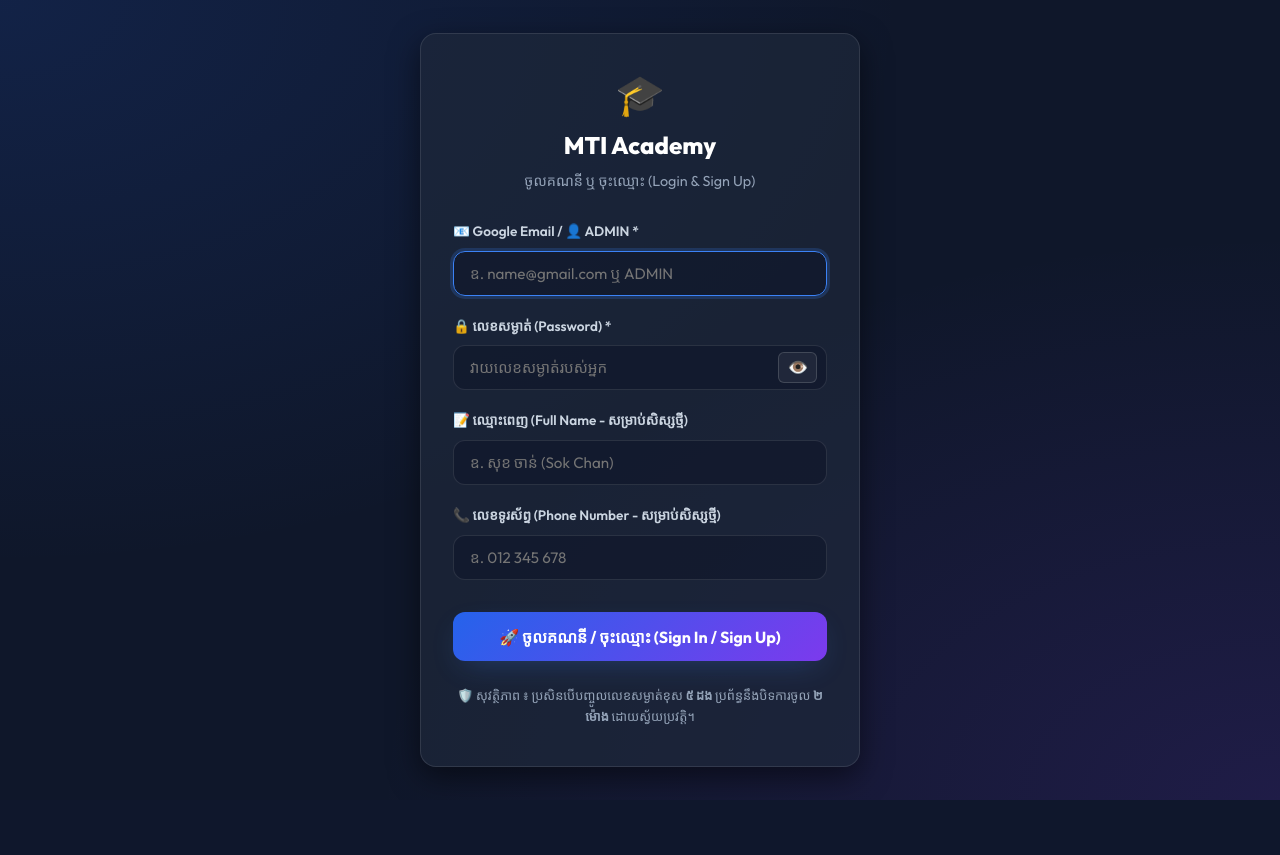
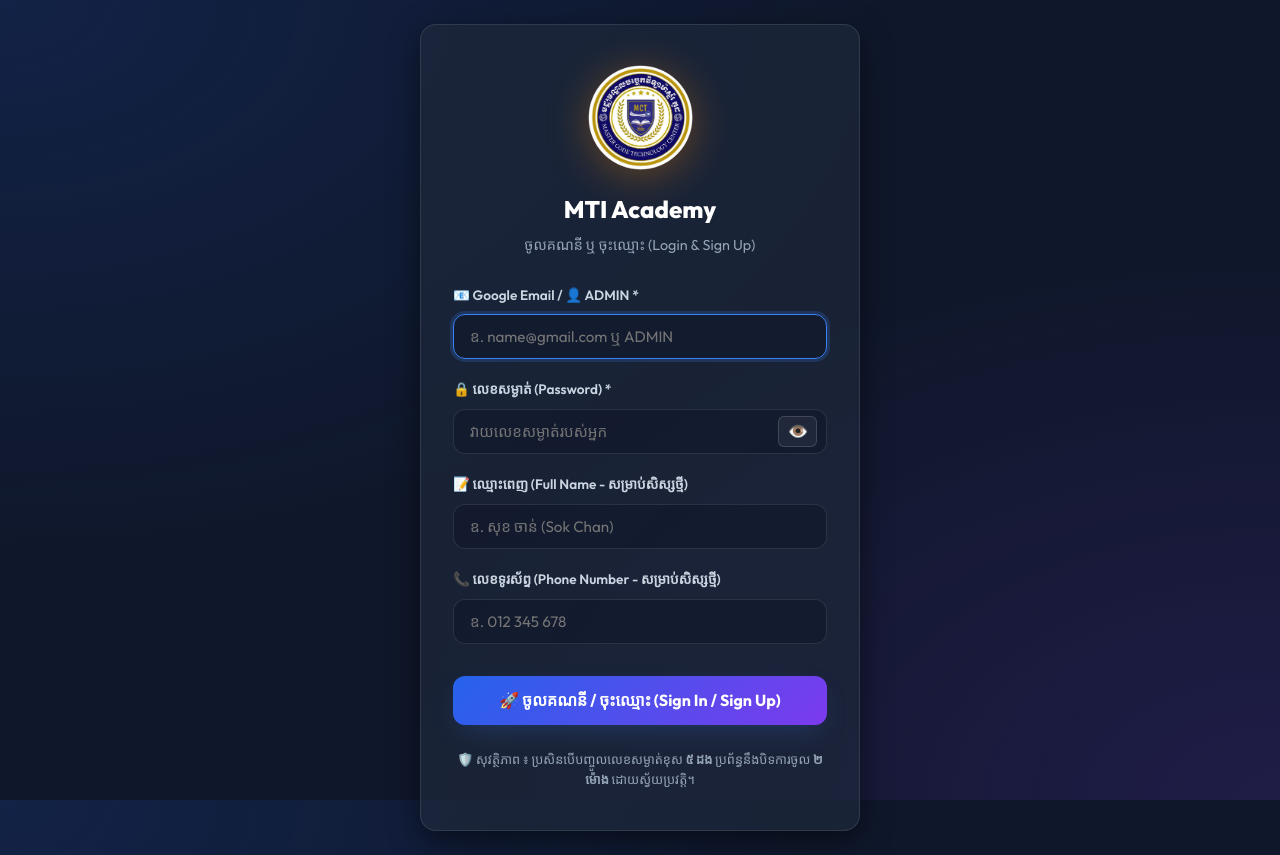
Before and after one commit to SayanndaraKH/MTI-Registraton, a FastAPI app: page /login in a window 1280 px wide. Before the commit the page ends 800 px from the top, so only its background shows below. Run offline with FastAPI, Linux system fonts and the light colour scheme; some web fonts are replaced.

Commit message:
Deploy: Add all project files (app, templates, static)

```diff
--- a/templates/admin.html
+++ b/templates/admin.html
@@ -10,8 +10,8 @@
 
   <!-- Navbar -->
   <nav class="navbar">
-    <a href="/admin" class="brand">
-      <div class="brand-icon">⚙️</div>
+    <a href="/admin" class="brand" style="display:flex; align-items:center; gap:0.6rem;">
+      <img src="/static/uploads/mti_logo.png" alt="MTI Logo" style="width: 38px; height: 38px; border-radius: 50%; object-fit: cover; filter: drop-shadow(0 2px 8px rgba(217,119,6,0.3));">
       <span>ADMIN DASHBOARD</span>
     </a>
     <div class="nav-links">
--- a/templates/checkout.html
+++ b/templates/checkout.html
@@ -9,8 +9,8 @@
 <body>
 
   <nav class="navbar">
-    <a href="/" class="brand">
-      <div class="brand-icon">🎓</div>
+    <a href="/" class="brand" style="display:flex; align-items:center; gap:0.6rem;">
+      <img src="/static/uploads/mti_logo.png" alt="MTI Logo" style="width: 38px; height: 38px; border-radius: 50%; object-fit: cover; filter: drop-shadow(0 2px 8px rgba(217,119,6,0.3));">
       <span>MTI ACADEMY</span>
     </a>
     <div class="nav-links">
--- a/templates/index.html
+++ b/templates/index.html
@@ -11,8 +11,8 @@
 
   <!-- Navbar -->
   <nav class="navbar">
-    <a href="/" class="brand">
-      <div class="brand-icon">🎓</div>
+    <a href="/" class="brand" style="display:flex; align-items:center; gap:0.6rem;">
+      <img src="/static/uploads/mti_logo.png" alt="MTI Logo" style="width: 38px; height: 38px; border-radius: 50%; object-fit: cover; filter: drop-shadow(0 2px 8px rgba(217,119,6,0.3));">
       <span>MTI ACADEMY</span>
     </a>
     <div class="nav-links">
--- a/templates/login.html
+++ b/templates/login.html
@@ -11,8 +11,8 @@
     <div style="width:100%; max-width:440px; background:var(--bg-card); border:1px solid var(--glass-border); border-radius:var(--radius-lg); padding:2.5rem 2rem; box-shadow: 0 10px 30px rgba(0,0,0,0.5);">
 
       <div style="text-align:center; margin-bottom:1.75rem;">
-        <div style="font-size:2.5rem; line-height:1;">🎓</div>
-        <h1 style="font-size:1.5rem; font-weight:800; color:#fff; margin-top:0.75rem;">
+        <img src="/static/uploads/mti_logo.png" alt="MTI Academy Logo" style="width: 105px; height: 105px; border-radius: 50%; object-fit: cover; filter: drop-shadow(0 6px 20px rgba(217, 119, 6, 0.4)); margin-bottom: 0.5rem; background: transparent;">
+        <h1 style="font-size:1.5rem; font-weight:800; color:#fff; margin-top:0.25rem;">
           MTI Academy
         </h1>
         <p style="color:var(--text-muted); font-size:0.9rem; margin-top:0.35rem;">
```
Also changed, not shown: static/uploads/mti_logo.png (added).
